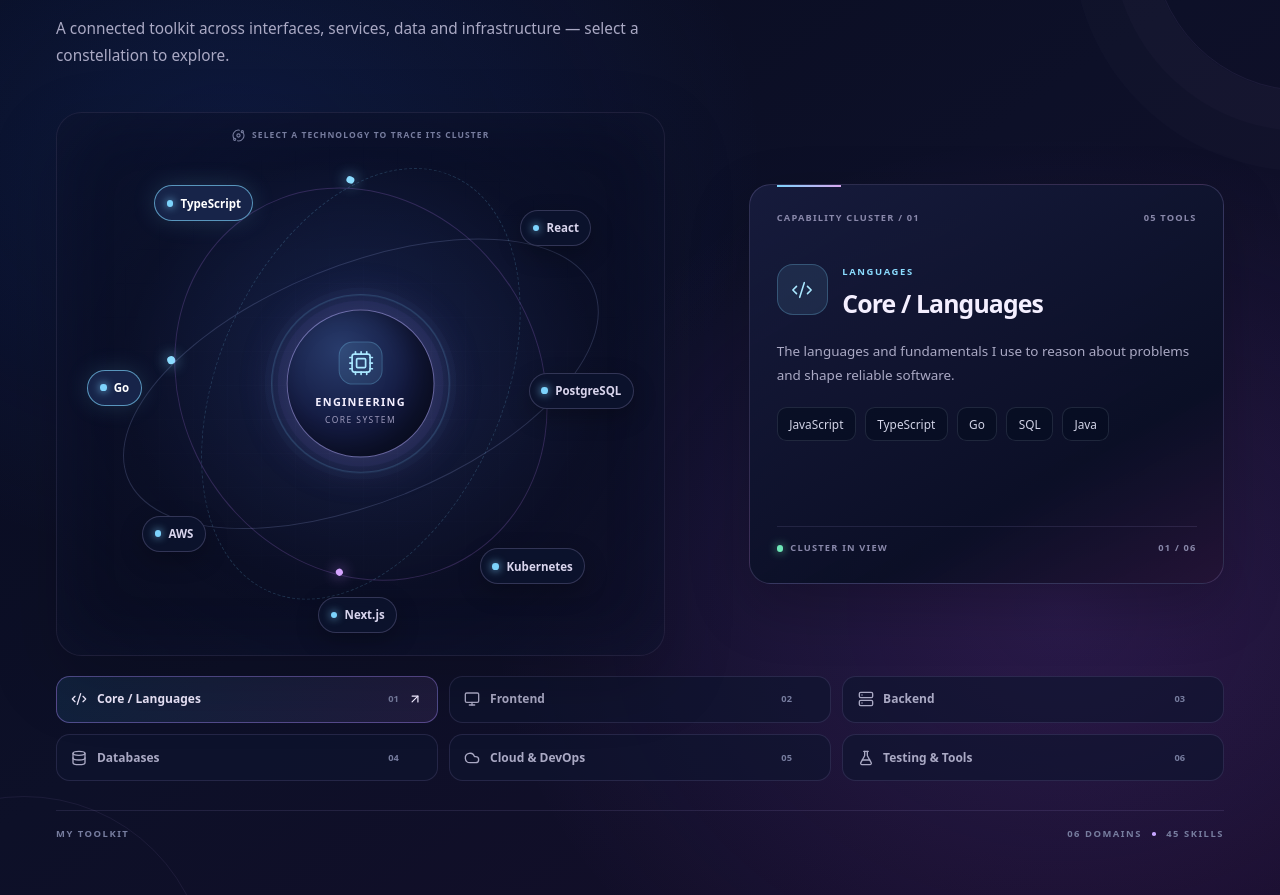
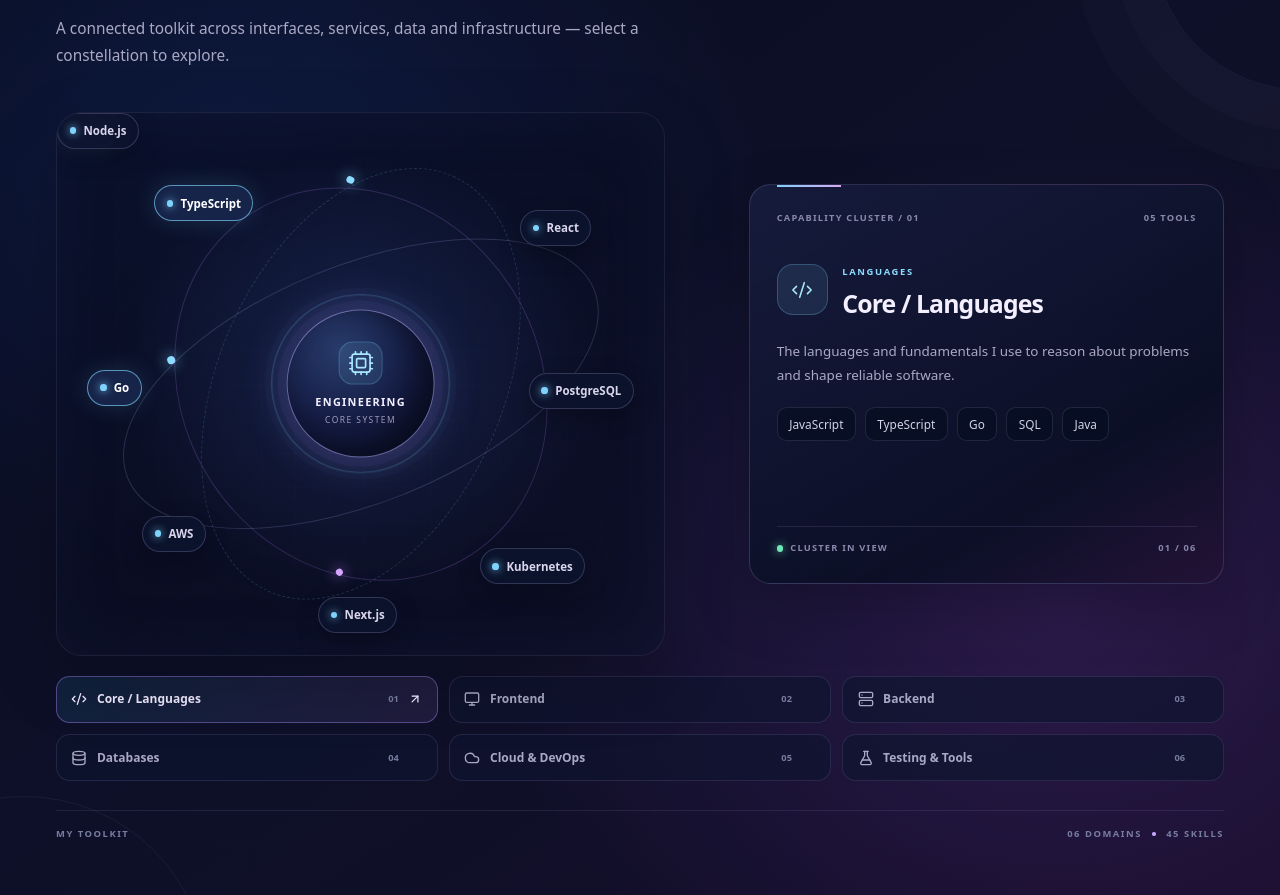
Before and after one commit to saumyasrivastava08/saumya-srivastava, a Next.js app: page / in a window 1280 px wide. Shown: the part 3668-4563 px from the top of the page. Built offline with nearby package versions, Linux system fonts and the light colour scheme.

Commit message:
Add Java and Node.js to skills constellation

```diff
--- a/components/skills/Skills.tsx
+++ b/components/skills/Skills.tsx
@@ -23,6 +23,8 @@ const featured = [
   { name: "AWS", group: 4, orbit: "feature-five" },
   { name: "Kubernetes", group: 4, orbit: "feature-six" },
   { name: "Next.js", group: 1, orbit: "feature-seven" },
+  { name: "Java", group: 0, orbit: "feature-eight" },
+  { name: "Node.js", group: 2, orbit: "feature-nine" },
 ];
 
 export default function Skills() {
@@ -65,8 +67,8 @@ export default function Skills() {
                 <span className="skills-feature-dot" />{item.name}
               </button>
             ))}
-            <div className="skills-stage-caption"><Orbit size={13} /> SELECT A TECHNOLOGY TO TRACE ITS CLUSTER</div>
           </div>
+          <div className="skills-stage-caption"><Orbit size={13} /> SELECT A TECHNOLOGY TO TRACE ITS CLUSTER</div>
 
           <div className={`skills-detail-panel tone-${selected.color}`}>
             <div className="skills-detail-topline">
```
